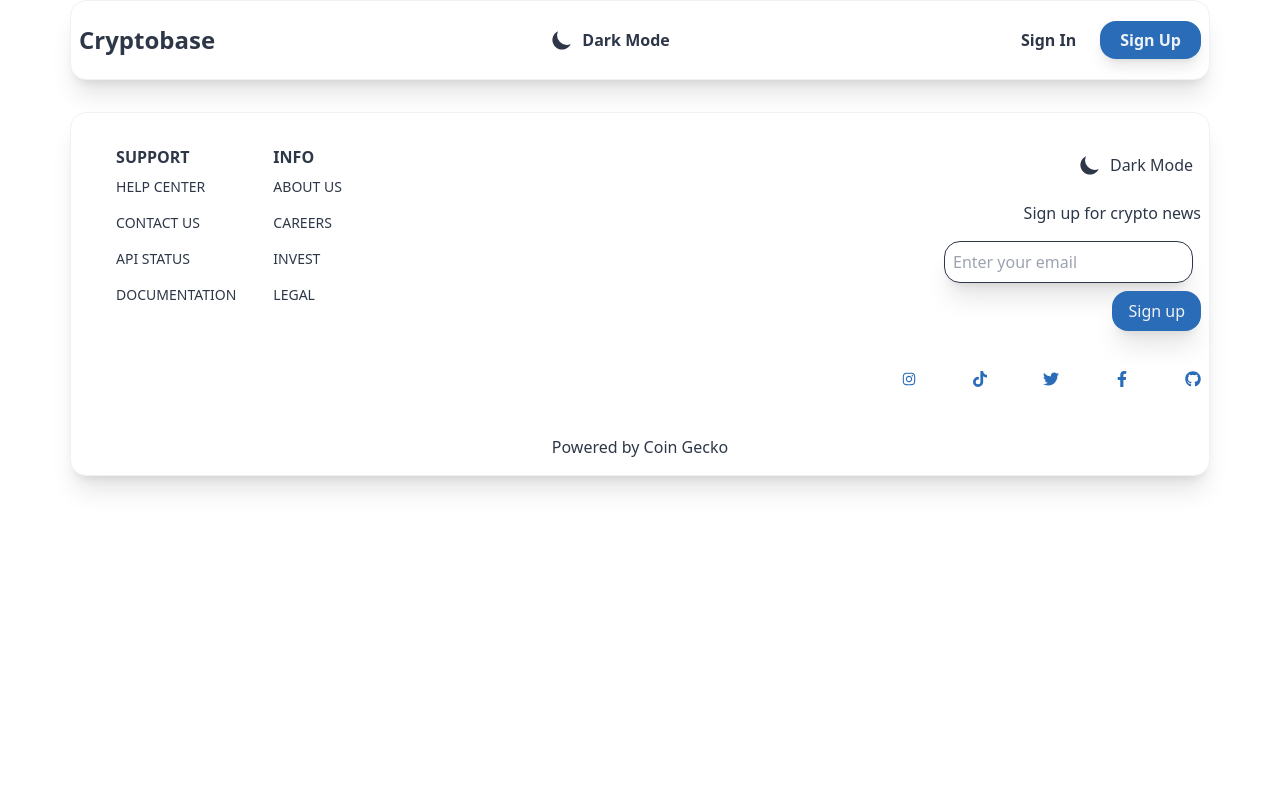
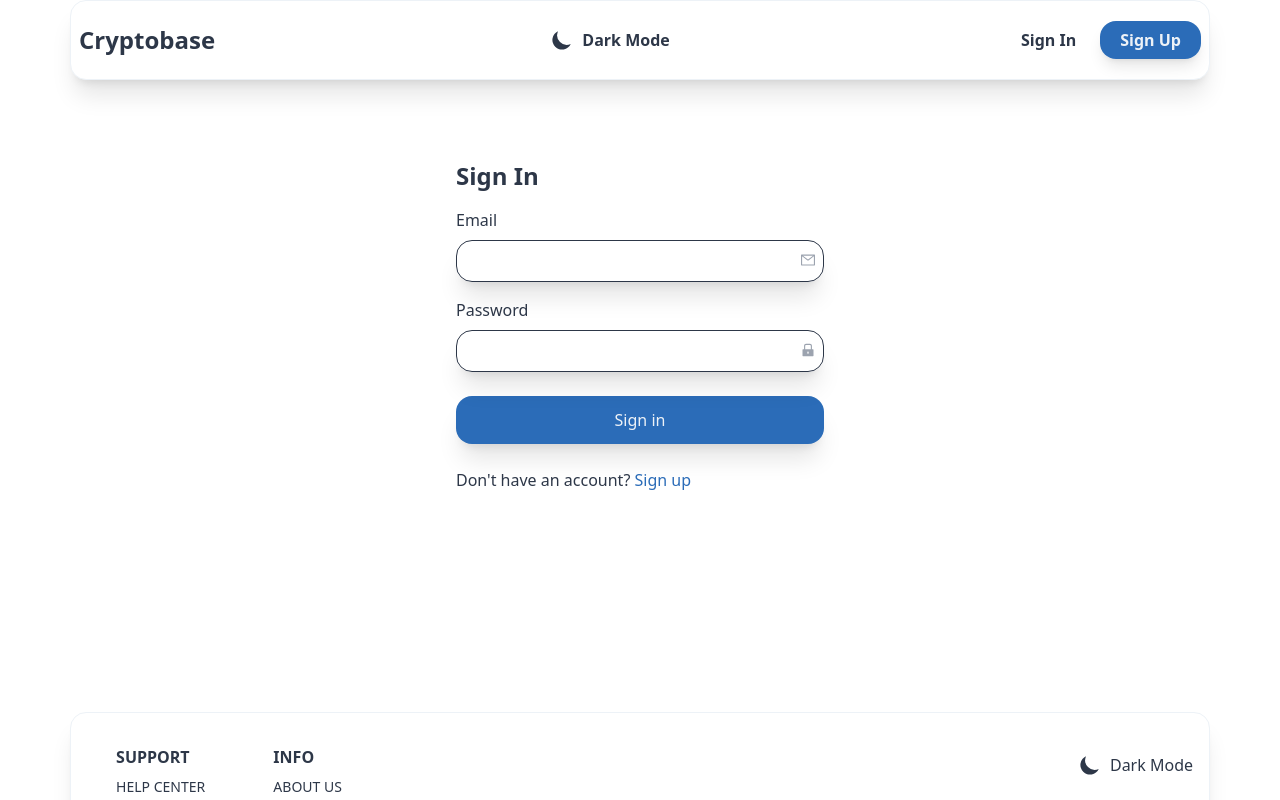
Before and after one commit to yanliu1111/ReactFirebase-FullStackProject-crytobase, a React (Create React App) app: page /signin in a window 1280 px wide. Shown: the top 800 px of the page. Built offline with nearby package versions, Linux system fonts and the light colour scheme; no server answers.

Commit message:
signin page

```diff
--- a/src/routes/Signin.jsx
+++ b/src/routes/Signin.jsx
@@ -1,7 +1,46 @@
 import React from "react";
+import { AiOutlineMail, AiFillLock } from "react-icons/ai";
+import { Link } from "react-router-dom";
 
 const Signin = () => {
-  return <div></div>;
+  return (
+    <div>
+      <div className="max-w-[400px] mx-auto min-h-[600px] px-4 py-20">
+        <h1 className="text-2xl font-bold">Sign In</h1>
+        <form>
+          <div className="my-4">
+            <label>Email</label>
+            <div className="my-2 w-full relative rounded-2xl shadow-xl">
+              <input
+                className="w-full p-2 bg-primary border border-input rounded-2xl"
+                type="email"
+              />
+              <AiOutlineMail className="absolute right-2 top-3 text-gray-400" />
+            </div>
+          </div>
+          <div className="my-4">
+            <label>Password</label>
+            <div className="my-2 w-full relative rounded-2xl shadow-xl">
+              <input
+                className="w-full p-2 bg-primary border border-input rounded-2xl"
+                type="password"
+              />
+              <AiFillLock className="absolute right-2 top-3 text-gray-400" />
+            </div>
+          </div>
+          <button className="w-full my-2 p-3 bg-button text-btnText rounded-2xl shadow-xl">
+            Sign in
+          </button>
+        </form>
+        <p className="my-4">
+          Don't have an account?{" "}
+          <Link to="/signup" className=" text-accent">
+            Sign up
+          </Link>
+        </p>
+      </div>
+    </div>
+  );
 };
 
 export default Signin;
```
